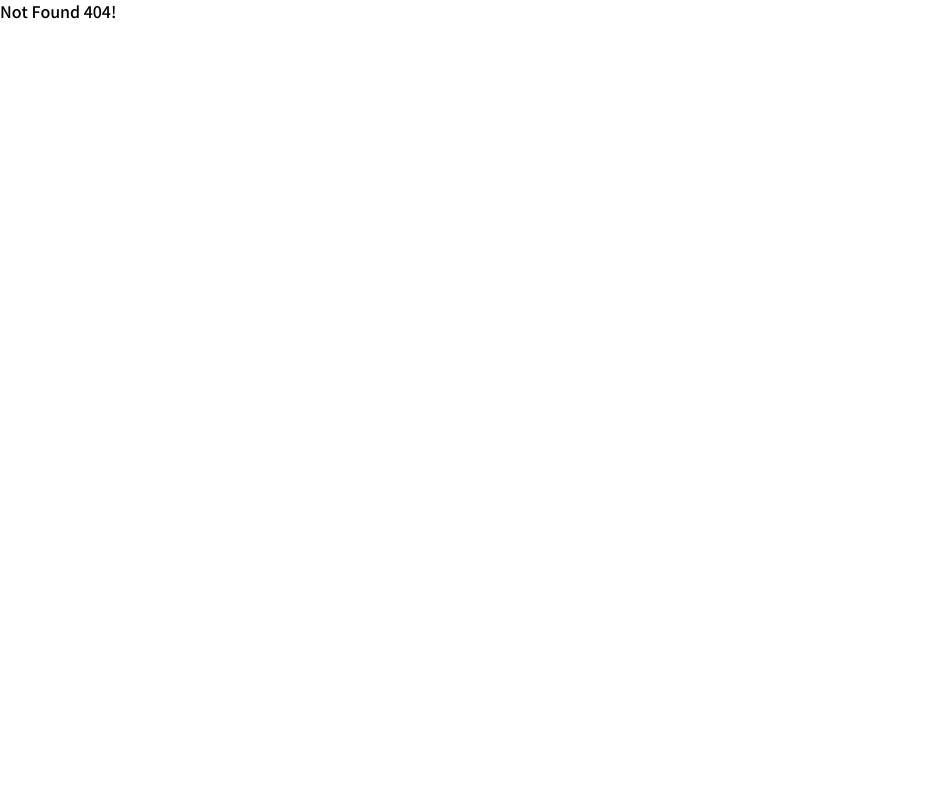
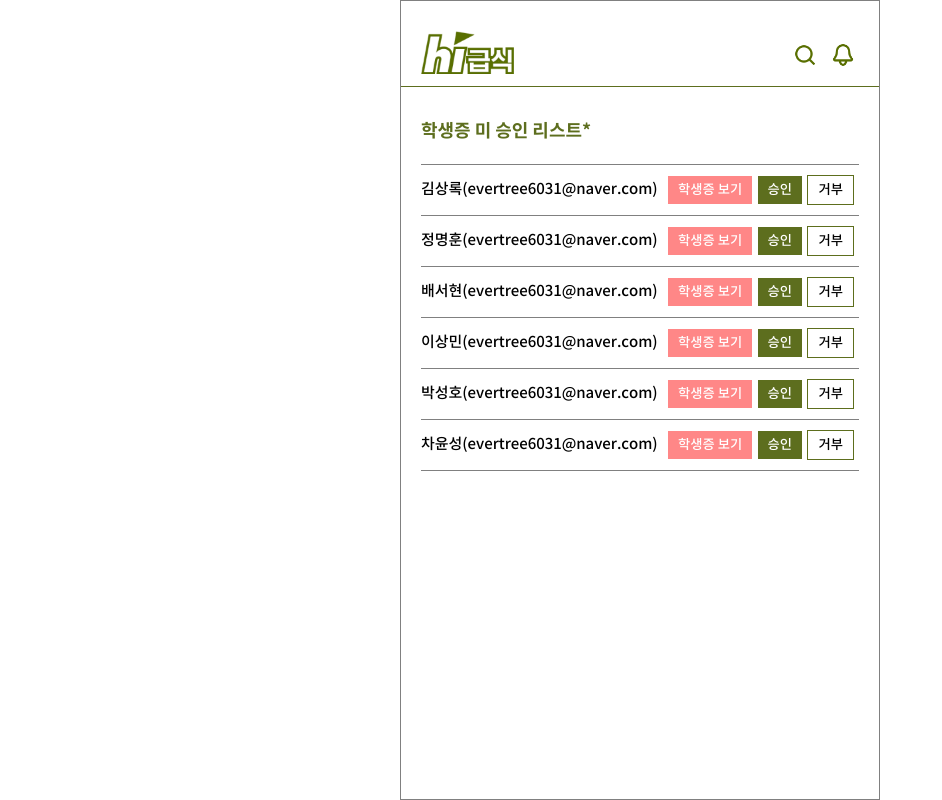
Before and after one commit to ziri-bros/high-geupsik-frontend, a React (Create React App) app: page /admin in a window 1280 px wide. Before the commit this address had no page. Shown: the whole page, without its empty margins (0-942 px from the left). Built offline with nearby package versions, Linux system fonts and the light colour scheme; what react-router-prop-types would draw is missing.

Commit message:
Feature : 관리자 승인 페이지 UI 구성 및 관련 모달창 구현 resolved :#13

```diff
--- /dev/null
+++ b/src/component/AdminController.jsx
@@ -0,0 +1,241 @@
+import styled from '@emotion/styled';
+import React, { useState } from 'react';
+import PropTypes from 'prop-types';
+import { css } from '@emotion/react';
+
+const AdminControllerWrapper = styled.div`
+  border-top: 1px solid #5D6E1E;
+  padding: 30px 20px 0;
+`;
+
+const Title = styled.div`
+  font-size: 18px;
+  color: #5D6E1E;
+  font-weight: bold;
+`;
+
+const StudentInfoList = styled.div`
+  margin-top: 20px;
+`;
+
+const StudentInfoWrapper = styled.div`
+  display: flex;
+  align-items: center;
+  justify-content: space-between;
+  padding: 10px 0;
+  border-top:1px solid gray;
+  border-bottom: ${props => props.last && '1px solid gray'};
+`;
+
+const Text = styled.div`
+  font-size: 15px;
+  margin-right: 10px;
+
+  /* 모바일용 폰트 크기 적용 */
+  @media only screen and (max-width: 385px) {
+    font-size: 10px;
+  }
+`;
+
+const Button = styled.button`
+  padding: 5px 10px;
+  cursor: pointer;
+  margin-right: 5px;
+
+  /* 모바일용 폰트 크기 적용 */
+  @media only screen and (max-width: 385px) {
+    font-size: 10px;
+  }
+
+  ${props => props.approve && css`
+    background: #5d6e1e;
+    color: white;
+  `}
+
+  ${props => props.cancel && css`
+    background: white;
+    border: 1px solid #5d6e1d;
+    color: black;
+  `}
+
+  ${props => props.view && css`
+    background: #ff8787;
+    color: white;
+  `}
+`;
+
+const BlackBackground = styled.div`
+  position: absolute;
+  top: 0;
+  bottom: 0;
+  left: 0;
+  right: 0;
+  background: rgba(0, 0, 0, 0.4);
+  display: flex;
+  align-items: center;
+  justify-content: center;
+`;
+
+const DeleteModal = styled.div`
+  background: white;
+  font-size: 14px;
+  font-weight : 500;
+  color: #4f4f4f;
+  border-radius: 5px;
+  width: auto;
+  height: auto;
+  margin-bottom:50%;
+`;
+
+const ModalTitle = styled.div`
+  display: flex;
+  align-items: center;
+  justify-content: center;
+  padding: 24px 30px;
+  border-bottom: 1px solid #adadad;
+
+  .stress{
+    margin-left: 3px;
+    color: red;
+    font-weight: bold;
+  }
+
+  img{
+    width:80%;
+    height:80%;
+  }
+`;
+
+const ImgModal = styled.div`
+  display: flex;
+  align-items: center;
+  justify-content: center;
+  position: relative;
+
+  img{
+    width: 300px;
+    height: 200px;
+  }
+`;
+
+const CloseIcon = styled.div`
+  position: absolute;
+  right: 0;
+  top: 0;
+  cursor: pointer;
+
+  img{
+    background: white;
+    width: 25px;
+    height: 25px;
+  }
+`;
+
+const ModalBtnWrapper = styled.div`
+  display: flex;
+  height: 42px;
+`;
+
+const ModalBtn = styled.div`
+  color: #5D6E1E;
+  width: 50%;
+  height: 96%;
+  display: flex;
+  align-items: center;
+  justify-content: center;
+  cursor: pointer;
+  border-right: ${props => props.first && '1px solid #adadad'};
+`;
+
+// 테스트용 더미데이터
+const studentInfos = [
+  { id: 1, name: '김상록', email: 'evertree6031@naver.com', imageUrl: '/images/test/showme.png' },
+  { id: 2, name: '정명훈', email: 'evertree6031@naver.com', imageUrl: '/images/test/showme.png' },
+  { id: 3, name: '배서현', email: 'evertree6031@naver.com', imageUrl: '/images/test/showme.png' },
+  { id: 4, name: '이상민', email: 'evertree6031@naver.com', imageUrl: '/images/test/showme.png' },
+  { id: 5, name: '박성호', email: 'evertree6031@naver.com', imageUrl: '/images/test/showme.png' },
+  { id: 6, name: '차윤성', email: 'evertree6031@naver.com', imageUrl: '/images/test/showme.png' },
+];
+
+const StudentInfo = ({ studentInfo, last }) => {
+  const { name, imageUrl, email } = studentInfo;
+  const [modalOn, setModalOn] = useState(false);
+  const [imgViewOn, setImgViewOn] = useState(false);
+
+  const onClickCancel = () => setModalOn('cancel');
+  const onClickApprove = () => setModalOn('approve');
+  const onClickView = () => setImgViewOn(!imgViewOn);
+  const onCancel = () => setModalOn(false);
+
+  return (
+    <StudentInfoWrapper last={last}>
+      <Text>{name}<span>({email})</span></Text>
+      <Button onClick={onClickView} view>학생증 보기</Button>
+      <Button onClick={onClickApprove} approve>승인</Button>
+      <Button onClick={onClickCancel} cancel>거부</Button>
+      {
+        // 승인 & 거부 모달 창
+        modalOn && (
+        <BlackBackground>
+          <DeleteModal>
+            <ModalTitle>
+              <div>{name}님의 학생증을 <span className="stress"> { modalOn === 'approve' ? '승인' : '거부'}</span>하시겠습니까?</div>
+            </ModalTitle>
+            <ModalBtnWrapper>
+              {
+                modalOn === 'approve' ? (
+                  <>
+                    <ModalBtn onClick={onCancel} first>취소</ModalBtn>
+                    <ModalBtn>확인</ModalBtn>
+                  </>
+                )
+                  :
+                  (
+                    <>
+                      <ModalBtn onClick={onCancel} first>취소</ModalBtn>
+                      <ModalBtn>확인</ModalBtn>
+                    </>
+                  )
+              }
+            </ModalBtnWrapper>
+          </DeleteModal>
+        </BlackBackground>
+        )
+      }
+      {
+        // 학생증 보기 모달 창
+        imgViewOn && (
+          <BlackBackground>
+            <DeleteModal>
+              <ImgModal>
+                <img src={imageUrl} alt="이미지" />
+                <CloseIcon onClick={onClickView}>
+                  <img src="/images/icons/close.png" alt="close" />
+                </CloseIcon>
+              </ImgModal>
+            </DeleteModal>
+          </BlackBackground>
+        )
+      }
+    </StudentInfoWrapper>
+  );
+};
+
+const AdminController = () => (
+  <AdminControllerWrapper>
+    <Title>학생증 미 승인 리스트*</Title>
+    <StudentInfoList>
+      {
+      studentInfos.map((studentInfo, index) => (
+        <StudentInfo studentInfo={studentInfo} last={index === studentInfos.length - 1} />))
+      }
+    </StudentInfoList>
+  </AdminControllerWrapper>
+);
+
+StudentInfo.propTypes = {
+  studentInfo: PropTypes.arrayOf(PropTypes.object).isRequired,
+  last: PropTypes.string.isRequired,
+};
+
+export default AdminController;
--- a/src/component/MyInfoDetail.jsx
+++ b/src/component/MyInfoDetail.jsx
@@ -138,7 +138,6 @@ const MyInfoDetail = ({ path }) => {
         location === 'register' ?
           <Button footer>가입하기</Button> : <Button footer>저장하기</Button>
       }
-
     </RegisterUserInfoBox>
   );
 };
--- /dev/null
+++ b/src/page/AdminPage.jsx
@@ -0,0 +1,14 @@
+import React from 'react';
+import AdminController from '../component/AdminController';
+import Header from '../component/common/Header';
+import HeaderNavigation from '../component/common/HeaderNavigation';
+import Wrapper from '../component/common/Wrapper';
+
+const AdminPage = () => (
+  <Wrapper>
+    <Header />
+    <AdminController />
+  </Wrapper>
+);
+
+export default AdminPage;
--- a/src/routes/index.jsx
+++ b/src/routes/index.jsx
@@ -9,6 +9,7 @@ import MyInfoDetailPage from '../page/MyInfoDetailPage';
 import reset from '../theme/reset';
 import SchedulePage from '../page/SchedulePage';
 import AllowPage from '../page/AllowPage';
+import AdminPage from '../page/AdminPage';
 
 const RootRoute = () => (
   <>
@@ -26,6 +27,9 @@ const RootRoute = () => (
       <Route path="/schedule" component={SchedulePage} exact />
       <Route path="/allow" component={AllowPage} exact />
 
+      {/* 관리자 전용 페이지 */}
+      <Route path="/admin" component={AdminPage} exact />
+
       {/* 경로가 유효하지 않을 때 */}
       <Route path="*" component={NoMatchPage} exact />
     </Switch>
```
Also changed, not shown: public/images/test/showme.png (added).
